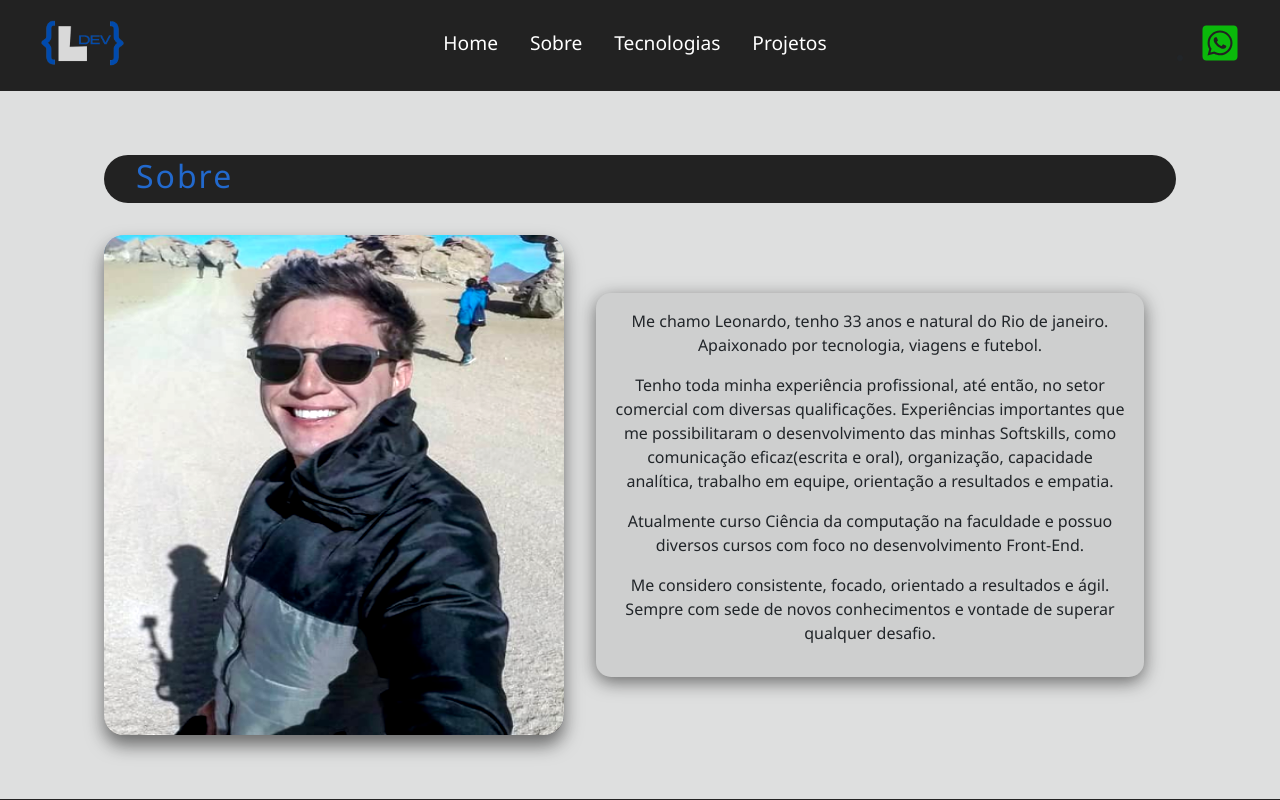
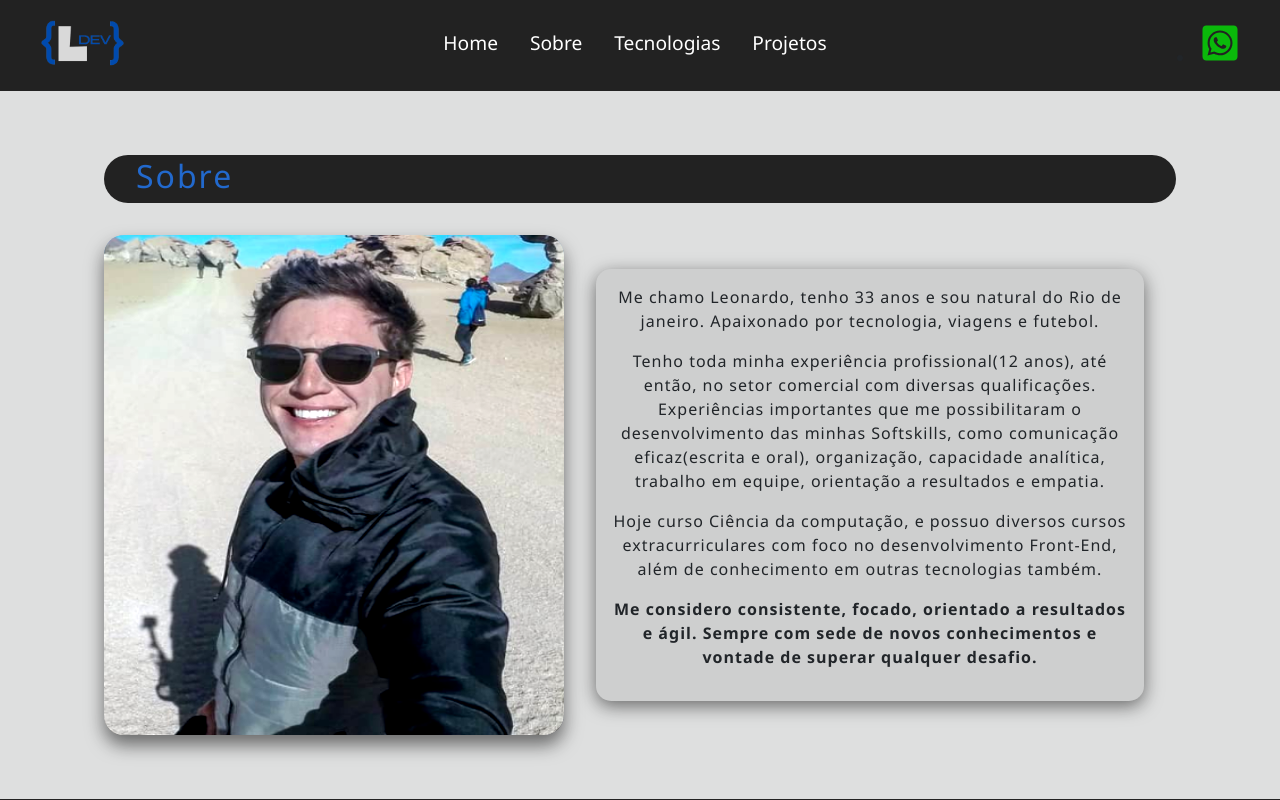
Before and after one commit to lobernardo/NewPorfolio_Reactj-rotas-props, a React (Create React App) app: page /about in a window 1280 px wide. Shown: the top 800 px of the page. Built offline with nearby package versions, Linux system fonts and the light colour scheme.

Commit message:
commit_final_p1_23/12

```diff
--- a/src/components/pages/AboutSection/About.js
+++ b/src/components/pages/AboutSection/About.js
@@ -21,10 +21,10 @@ function About() {
                         <div className={styles.card_t}>
 
                             <div className={styles.card_u_txt}>
-                            <p>Me chamo Leonardo, tenho 33 anos e natural do Rio de janeiro. Apaixonado por tecnologia, viagens e futebol.</p>
-                            <p>Tenho toda minha experiência profissional, até então, no setor comercial com diversas qualificações. Experiências importantes que me possibilitaram o desenvolvimento das minhas Softskills, como comunicação eficaz(escrita e oral), organização, capacidade analítica, trabalho em equipe, orientação a resultados e empatia.</p>
-                            <p>Atualmente curso Ciência da computação na faculdade e possuo diversos cursos com foco no desenvolvimento Front-End.</p>
-                            <p>Me considero consistente, focado, orientado a resultados e ágil. Sempre com sede de novos conhecimentos e vontade de superar qualquer desafio.</p>
+                            <p>Me chamo Leonardo, tenho 33 anos e sou natural do Rio de janeiro. Apaixonado por tecnologia, viagens e futebol.</p>
+                            <p>Tenho toda minha experiência profissional(12 anos), até então, no setor comercial com diversas qualificações. Experiências importantes que me possibilitaram o desenvolvimento das minhas Softskills, como comunicação eficaz(escrita e oral), organização, capacidade analítica, trabalho em equipe, orientação a resultados e empatia.</p>
+                            <p>Hoje curso Ciência da computação, e possuo diversos cursos extracurriculares com foco no desenvolvimento Front-End, além de conhecimento em outras tecnologias também.</p>
+                            <p><span>Me considero consistente, focado, orientado a resultados e ágil. Sempre com sede de novos conhecimentos e vontade de superar qualquer desafio.</span></p>
                             </div>
                         </div>
 
--- a/src/components/pages/AboutSection/About.module.css
+++ b/src/components/pages/AboutSection/About.module.css
@@ -46,10 +46,14 @@
 }
 
 
-.card_u p{
+.card_u_txt p{
     letter-spacing: 1px;
-    font-size: 18px;
+    font-size: 16px;
 
+}
+
+.card_u_txt p span{
+    font-weight: bold;
 }
 
 .card_t{
```
